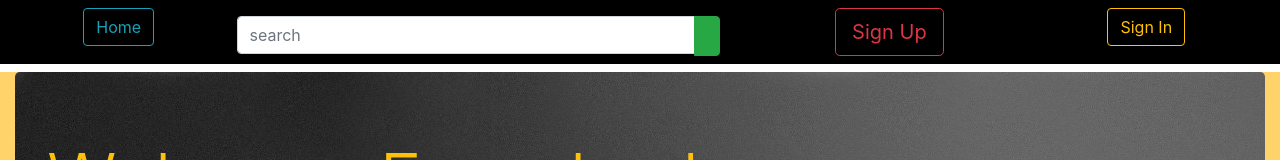
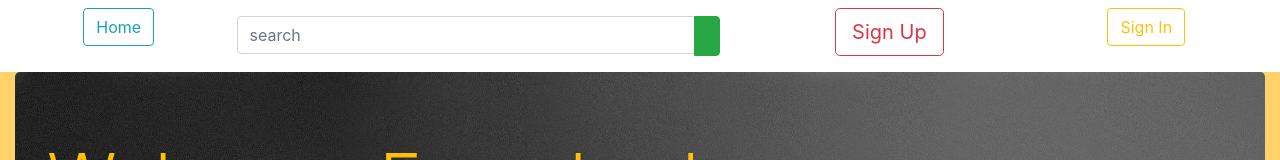
Before and after one commit to MohammadEdrees/NodeCRUDProject, an Angular app in the folder cstSide/: page /home in a window 1280 px wide. Shown: the top 160 px of the page. Built offline with nearby package versions, Linux system fonts and the light colour scheme; no server answers.

Commit message:
Update app.component.css

```diff
--- a/cstSide/src/app/app.component.css
+++ b/cstSide/src/app/app.component.css
@@ -1,3 +1,3 @@
 #navbar{
-    background-color: black;
+    background-color: b67171;
 }
```
